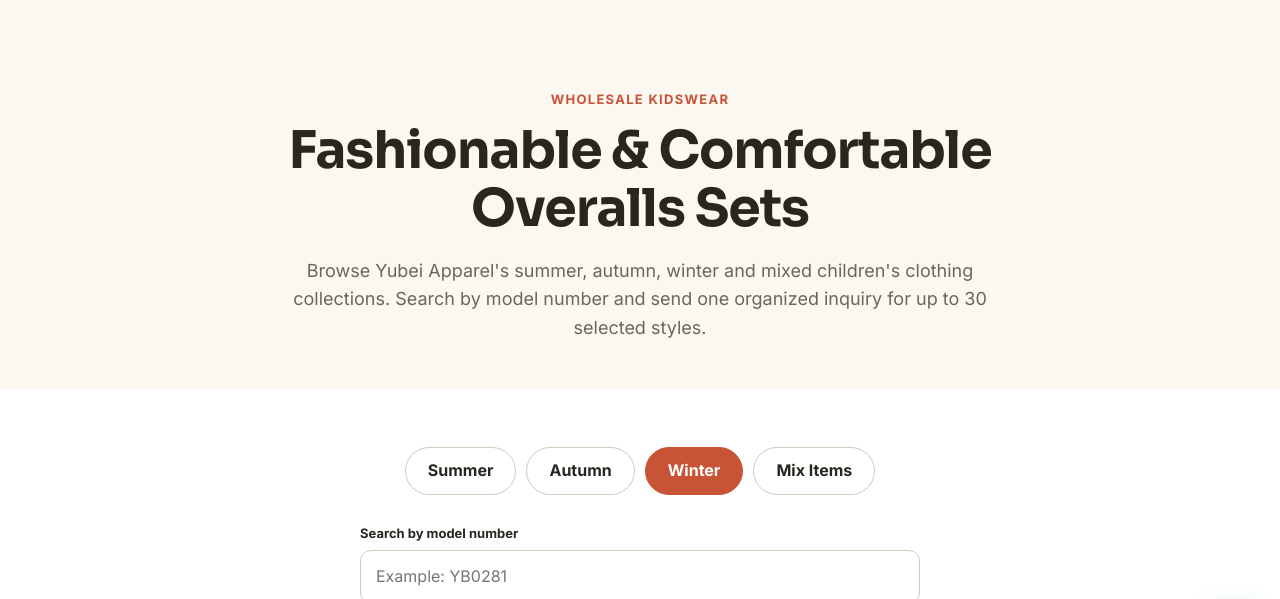
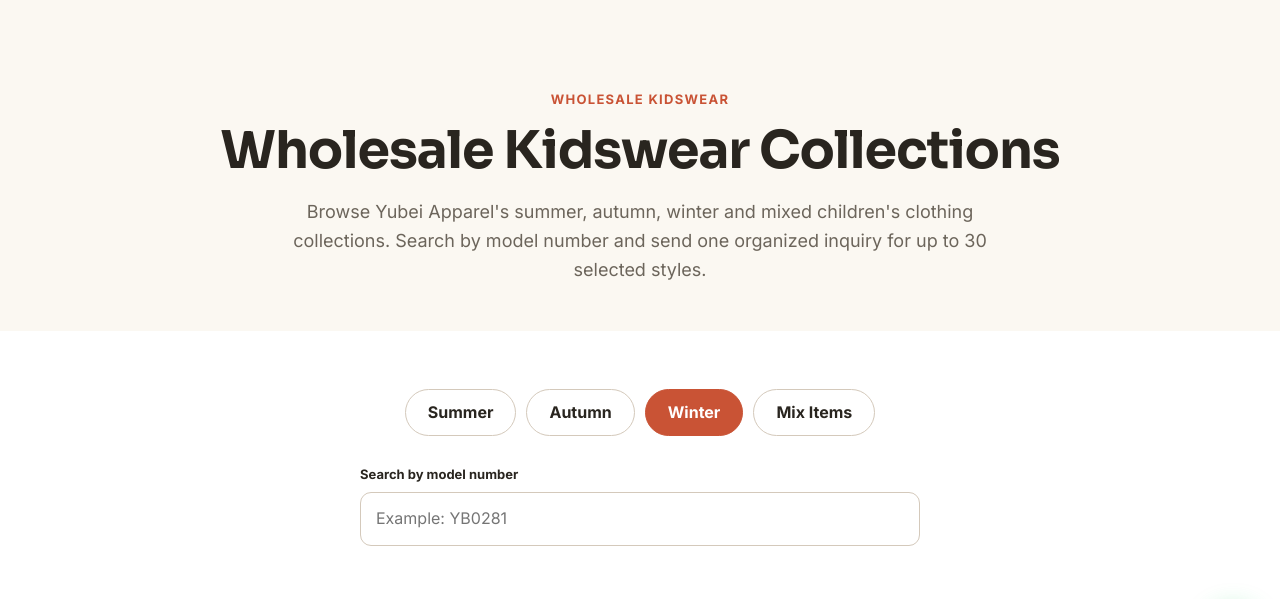
Before and after one commit to mdnayemhossain150-cell/yubei-apparel-website, a plain HTML site: page products.html in a window 1280 px wide. Shown: the part 124-723 px from the top of the page. Drawn offline with Linux system fonts and the light colour scheme.

Commit message:
Set /products H1 to 'Wholesale Kidswear Collections' for B2B audience

```diff
--- a/products.html
+++ b/products.html
@@ -1438,7 +1438,7 @@
     <div class="breadcrumb"><a href="/">Home</a> / <span>Products</span></div>
     <section class="page-hero">
       <div class="eyebrow">Wholesale Kidswear</div>
-      <h1>Fashionable &amp; Comfortable Overalls Sets</h1>
+      <h1>Wholesale Kidswear Collections</h1>
       <p>Browse Yubei Apparel's summer, autumn, winter and mixed children's clothing collections. Search by model number and send one organized inquiry for up to 30 selected styles.</p>
     </section>
     <section class="section">
```
